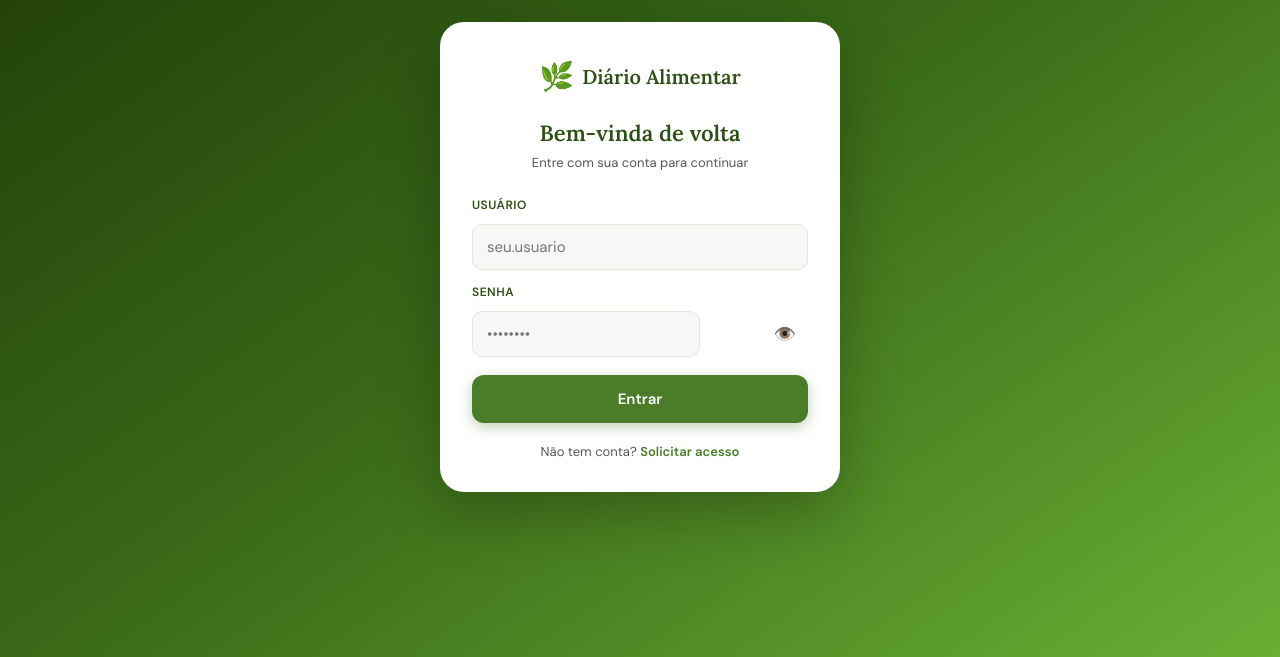
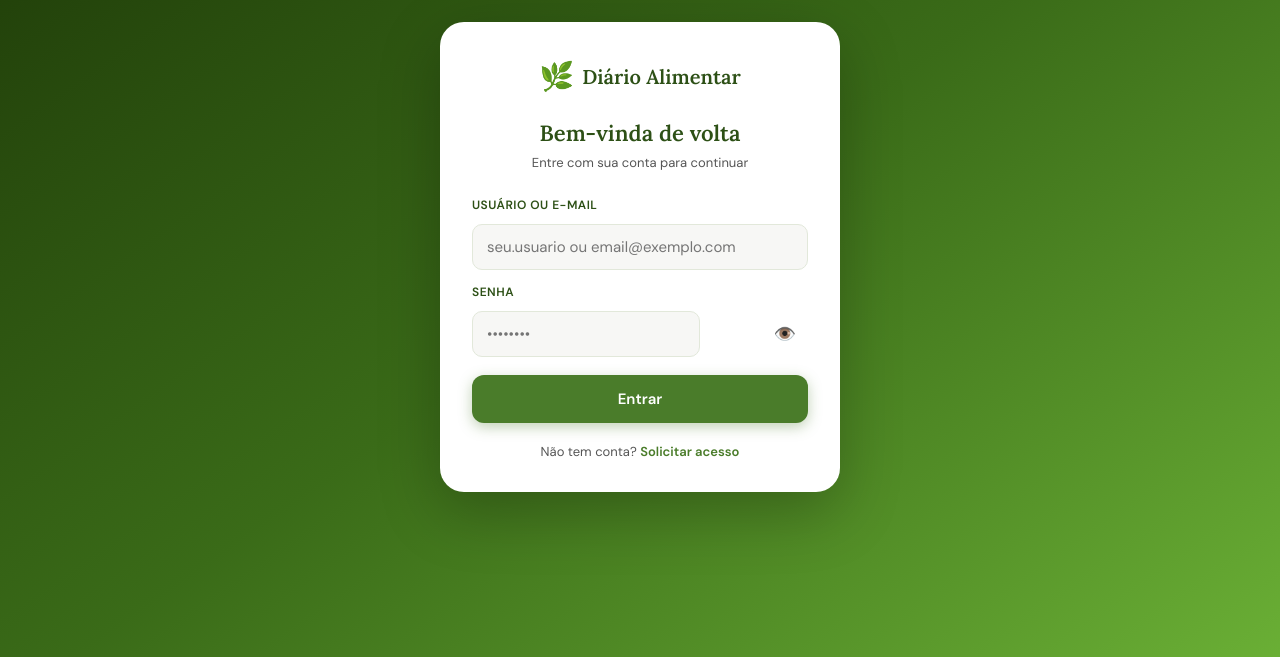
Before and after one commit to LauraRadunz/diario-alimentar, a Flask app: page /login in a window 1280 px wide. Shown: the part 143-800 px from the top of the page. Run offline with Flask 3, Linux system fonts and the light colour scheme.

Commit message:
fix: corrige erro de fontName duplicado no PDF, login por e-mail e ajustes de UI

```diff
--- a/app.py
+++ b/app.py
@@ -79,7 +79,7 @@ def api_login():
     d    = request.json
     user = verificar_login(d.get("username","").strip(), d.get("senha",""))
     if not user:
-        return jsonify({"sucesso":False,"erro":"Usuário ou senha incorretos"}), 401
+        return jsonify({"sucesso":False,"erro":"Usuário, e-mail ou senha incorretos"}), 401
     if user["status"] == "pendente":
         return jsonify({"sucesso":False,"erro":"Seu cadastro ainda não foi aprovado. Aguarde a liberação."}), 403
     if user["status"] == "bloqueado":
@@ -252,19 +252,20 @@ def build_pdf(nome,dias_rows,conn,user_id):
                           rightMargin=2.2*cm,leftMargin=2.2*cm,
                           topMargin=3.5*cm,bottomMargin=2.5*cm)
     s=getSampleStyleSheet()
-    def P(n,**kw): return ParagraphStyle(n,parent=s["Normal"],fontName=FONT,**kw)
+    def P(n, fn=None, **kw):
+        return ParagraphStyle(n, parent=s["Normal"], fontName=(fn or FONT), **kw)
     st=dict(
-        titulo  =P("t",  fontName=FONT_B,fontSize=22,textColor=VD,alignment=TA_CENTER,spaceAfter=8),
+        titulo  =P("t",  fn=FONT_B,fontSize=22,textColor=VD,alignment=TA_CENTER,spaceAfter=8),
         subtit  =P("s",  fontSize=11,textColor=CZ,alignment=TA_CENTER,spaceAfter=6),
         per_l   =P("pl", fontSize=10,textColor=CL,alignment=TA_CENTER,spaceAfter=18),
-        dia     =P("d",  fontName=FONT_B,fontSize=13,textColor=VD,spaceBefore=20,spaceAfter=4),
-        periodo =P("p",  fontName=FONT_B,fontSize=11,textColor=VM,spaceBefore=12,spaceAfter=6,leftIndent=4),
-        hora    =P("h",  fontName=FONT_I,fontSize=9,textColor=CL,spaceAfter=3,leftIndent=10),
+        dia     =P("d",  fn=FONT_B,fontSize=13,textColor=VD,spaceBefore=20,spaceAfter=4),
+        periodo =P("p",  fn=FONT_B,fontSize=11,textColor=VM,spaceBefore=12,spaceAfter=6,leftIndent=4),
+        hora    =P("h",  fn=FONT_I,fontSize=9,textColor=CL,spaceAfter=3,leftIndent=10),
         alimento=P("a",  fontSize=10,textColor=colors.HexColor("#222"),spaceAfter=2,leftIndent=18,leading=15),
-        ingred  =P("i",  fontName=FONT_I,fontSize=9,textColor=CL,spaceAfter=2,leftIndent=30,leading=13),
+        ingred  =P("i",  fn=FONT_I,fontSize=9,textColor=CL,spaceAfter=2,leftIndent=30,leading=13),
         lanche  =P("l",  fontSize=10,textColor=AM,spaceAfter=2,leftIndent=10,leading=15),
         belisco =P("b",  fontSize=10,textColor=BE,spaceAfter=2,leftIndent=10,leading=15),
-        obs     =P("o",  fontName=FONT_I,fontSize=9,textColor=CZ,spaceAfter=6,leftIndent=4),
+        obs     =P("o",  fn=FONT_I,fontSize=9,textColor=CZ,spaceAfter=6,leftIndent=4),
         rodape  =P("r",  fontSize=8,textColor=CL,alignment=TA_CENTER,leading=13),
     )
     story=[
@@ -346,7 +347,7 @@ def build_pdf(nome,dias_rows,conn,user_id):
     ))
     story.append(Spacer(1,.1*cm))
     story.append(Paragraph(
-        "Desenvolvido com carinho por Laura Radünz Pedro — porque registrar o que se come também é um ato de cuidado.",
+        "Diário Alimentar · Desenvolvido por Laura Radünz Pedro · laurarp.dev@gmail.com · @lauraradunzpedro",
         st["rodape"]
     ))
     doc.build(story); buf.seek(0); return buf
--- a/static/style.css
+++ b/static/style.css
@@ -402,9 +402,6 @@ body {
 }
 
 .btn-deletar {
-  position: absolute;
-  top: 8px;
-  right: 8px;
   background: none;
   border: none;
   font-size: 16px;
--- a/templates/login.html
+++ b/templates/login.html
@@ -22,8 +22,8 @@
 
     <div class="auth-form">
       <div class="auth-campo">
-        <label>Usuário</label>
-        <input type="text" id="username" placeholder="seu.usuario" autocomplete="username" autocapitalize="none"/>
+        <label>Usuário ou e-mail</label>
+        <input type="text" id="username" placeholder="seu.usuario ou email@exemplo.com" autocomplete="username" autocapitalize="none"/>
       </div>
       <div class="auth-campo">
         <label>Senha</label>
--- a/usuarios.py
+++ b/usuarios.py
@@ -51,9 +51,10 @@ def sincronizar_admin():
 
 def verificar_login(username: str, senha: str):
     conn  = get_db()
+    # Aceita login por username OU por e-mail
     user  = conn.execute(
-        "SELECT * FROM usuarios WHERE username=? AND password=?",
-        (username, _hash(senha))
+        "SELECT * FROM usuarios WHERE (username=? OR email=?) AND password=?",
+        (username, username, _hash(senha))
     ).fetchone()
     conn.close()
     return dict(user) if user else None
```
Also changed, not shown: templates/index.html (+5 -3 lines).
